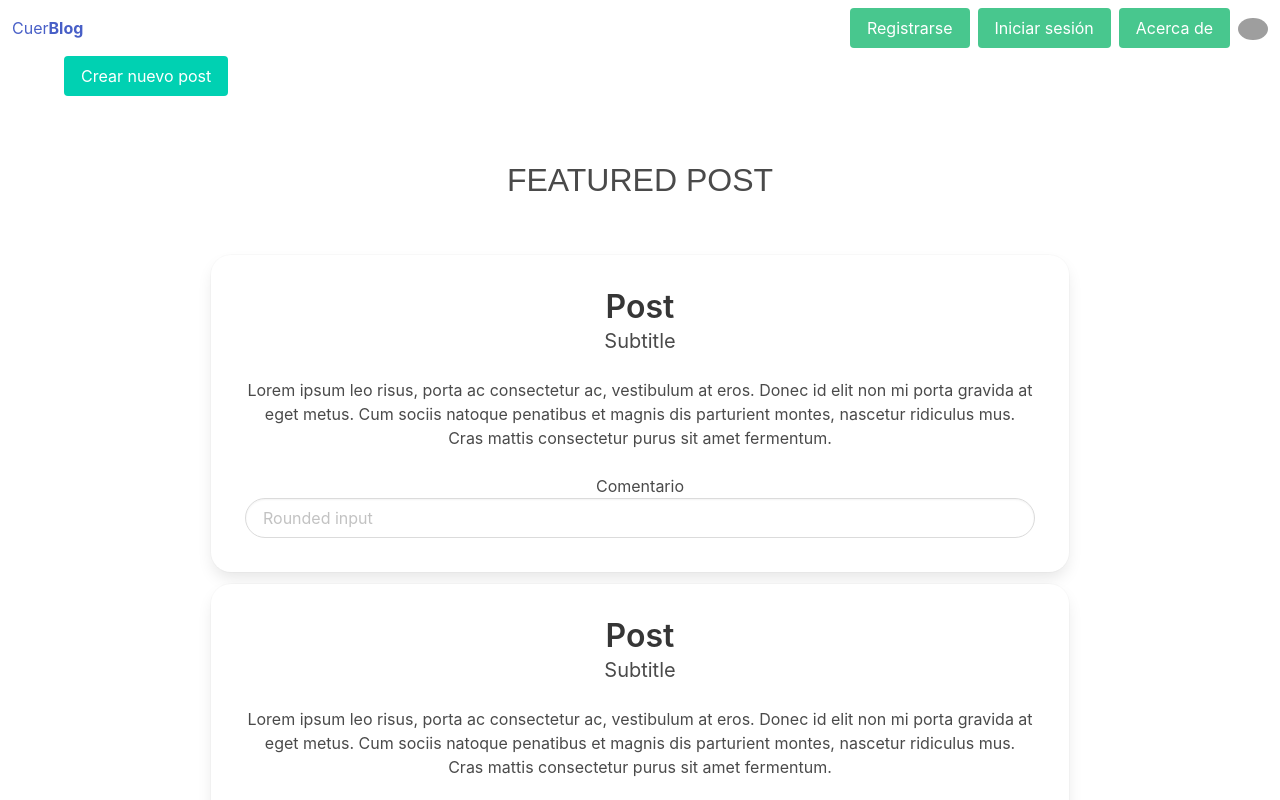
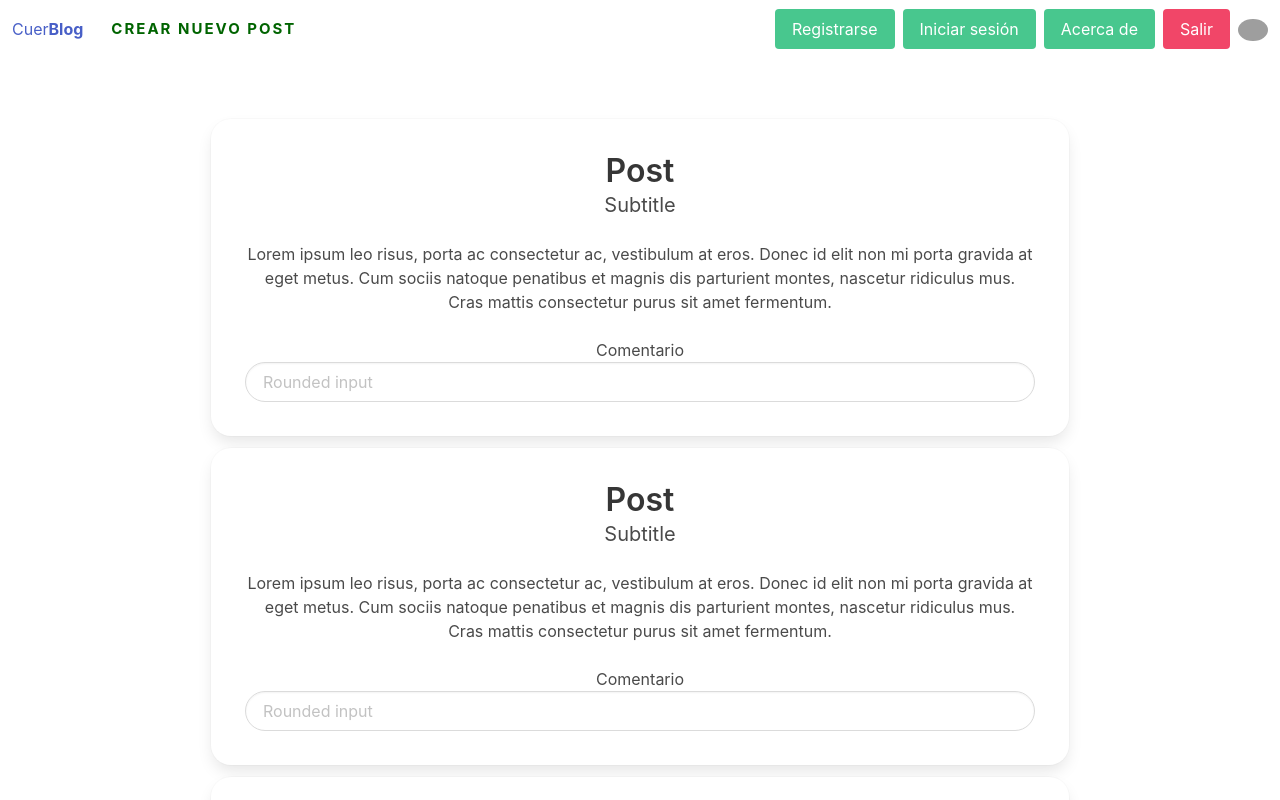
Before and after one commit to IsmaelPasalagua/jam_web, an Angular app: page / in a window 1280 px wide. Shown: the top 800 px of the page. Built offline with nearby package versions, Linux system fonts and the light colour scheme; grey boxes are pictures that could not be loaded.

Commit message:
modificación modal

```diff
--- a/src/app/components/navbar/navbar.component.html
+++ b/src/app/components/navbar/navbar.component.html
@@ -5,6 +5,46 @@
       <strong>Blog</strong>
     </a>
   </div>
+  <!-- Inicio Modal -->
+<div class="container" [ngClass]="{ 'is-loading' : isLoading}">
+
+  <div class="modal">
+      <div class="modal-background"></div>
+      <div class="modal-content">
+          <div class="contcard">
+              <div class="card">
+                  <div class="card-content">
+                      <div class="content">
+                          <div class="field">
+                              <label class="label">Titulo</label>
+                              <div class="control">
+                                  <input class="input-field" placeholder="Título" type="text">
+                              </div>
+                          </div>
+
+                          <div class="field">
+                              <label class="label">Mensaje</label>
+                              <div class="control">
+                                  <textarea class="textarea  input-field" placeholder="¿Qué tienes para decir?"></textarea>
+                              </div>
+                          </div>
+                          <div class="field is-grouped">
+                              <div class="control">
+                                  <button class="button is-link" type="submit">Publicar</button>
+                              </div>
+                              <div class="control">
+                                  <button class="button is-link is-light buttcls" (click)="closeModal()">Cancelar</button>
+                              </div>
+                          </div>
+                      </div>
+                  </div>
+              </div>
+          </div>
+      </div>
+  </div>
+  <button class="button is-primary button-post" (click)="openModal()"><span class="spanLogin"></span>Crear nuevo post</button>
+</div>
+<!-- Fin Modal -->
 
   <div id="navbarBasicExample" class="navbar-menu">
     <div class="navbar-start">
@@ -16,14 +56,17 @@
           <a class="button is-success" href="register">
             Registrarse
           </a>
-          <a class="button is-success" href="login">
+          <a class="button is-success" href="login" >
             Iniciar sesión
           </a>
           <a class="button is-success" href="acerca">
             Acerca de
           </a>
+          <a class="button is-danger" (click)="logout()">
+            Salir
+          </a>
           <a href="profile">
-            <img src="https://c8.alamy.com/compes/2j26t31/avatar-de-usuario-femenino-imagen-de-perfil-de-aplicacion-generica-2j26t31.jpg" class="img-perfil">
+            <img src="https://c8.alamy.com/compes/2j26t31/avatar-de-usuario-femenino-imagen-de-perfil-de-aplicacion-generica-2j26t31.jpg" class="img-perfil" >
           </a>
         </div>
       </div>
--- a/src/app/components/navbar/navbar.component.scss
+++ b/src/app/components/navbar/navbar.component.scss
@@ -3,3 +3,38 @@
     width: 30px;
     border-radius: 50%;
 }
+
+//-------------------------------------------------------------------//
+.button-post{
+    position: relative;
+    outline: none;
+    border: 1px solid #ffffff;
+    background: #ffffff;
+    color: #006400;
+    text-transform: uppercase;
+    padding-top: 10px;
+    padding-bottom: 10px;
+    margin-top: 10px;
+    margin-bottom: 10px;
+    letter-spacing: 2px;
+    font-size: 15px;
+    overflow: hidden;
+    transition: 0.2s;
+    border-radius: 20px;
+    cursor: pointer;
+    font-weight: bold;
+   }
+
+   //-----------------------------------------------------//
+
+   .input-field {
+    display: block;
+    width: 100%;
+    padding: 10px;
+    font-size: 16px;
+    border: none;
+    border-bottom: 2px solid #ccc;
+    outline: none;
+    background-color: transparent;
+  }
+  //--------------------------------------------------------------//
--- a/src/app/components/navbar/navbar.component.ts
+++ b/src/app/components/navbar/navbar.component.ts
@@ -1,4 +1,6 @@
 import { Component } from '@angular/core';
+import { Router } from '@angular/router';
+import { AuthService } from 'src/app/services/auth.service';
 
 @Component({
   selector: 'app-navbar',
@@ -7,4 +9,32 @@ import { Component } from '@angular/core';
 })
 export class NavbarComponent {
 
+  openModal() {
+    const modal = document.querySelector('.modal');
+    modal?.classList.add('is-active');
+  }
+  closeModal() {
+    const modal = document.querySelector('.modal');
+    modal?.classList.remove('is-active');
+  }
+
+  isAuth = false;
+  isAdmin = false;
+  isLoading = false;
+
+  constructor(private router: Router, private authService: AuthService) {
+    this.isAuth = authService.isAuth()
+    this.isAdmin = authService.isAdmin()
+  }
+
+
+  logout() {
+    this.isLoading = true
+    this.authService.logout()
+    setTimeout(() => {
+      this.isLoading = false
+      this.router.navigate(['/login'])
+    }, 250)
+  }
+
 }
--- a/src/app/components/publicaciones/publicaciones.component.html
+++ b/src/app/components/publicaciones/publicaciones.component.html
@@ -1,49 +1,7 @@
 <app-navbar />
 
-<div class="container">
-
-  <div class="modal">
-      <div class="modal-background"></div>
-      <div class="modal-content">
-          <div class="contcard">
-              <div class="card">
-                  <div class="card-content">
-                      <div class="content">
-                          <div class="field">
-                              <label class="label">Titulo</label>
-                              <div class="control">
-                                  <input class="input" type="text">
-                              </div>
-                          </div>
-
-                          <div class="field">
-                              <label class="label">Mensaje</label>
-                              <div class="control">
-                                  <textarea class="textarea"></textarea>
-                              </div>
-                          </div>
-                          <div class="field is-grouped">
-                              <div class="control">
-                                  <button class="button is-link" type="submit">Publicar</button>
-                              </div>
-                              <div class="control">
-                                  <button class="button is-link is-light" (click)="closeModal()">Cancelar</button>
-                              </div>
-                          </div>
-                      </div>
-                  </div>
-              </div>
-          </div>
-      </div>
-  </div>
-  <button class="button is-primary" (click)="openModal()">Crear nuevo post</button>
-</div>
-<!-- Fin Modal -->
 <div class="containerGrid">
   <div class="container-titulo">
-    <div class="titulo">
-      <p>FEATURED POST</p>
-    </div>
     <div class="itemGrid">
       <div class="card card1">
         <div class="card-content">
--- a/src/app/components/publicaciones/publicaciones.component.ts
+++ b/src/app/components/publicaciones/publicaciones.component.ts
@@ -8,13 +8,6 @@ import { Component } from '@angular/core';
 
 export class PublicacionesComponent {
 
-  openModal() {
-    const modal = document.querySelector('.modal');
-    modal?.classList.add('is-active');
-  }
-  closeModal() {
-    const modal = document.querySelector('.modal');
-    modal?.classList.remove('is-active');
-  }
+
 
 }
```
Also changed, not shown: src/app/components/publicaciones/publicaciones.component.scss (line endings or trailing spaces).
